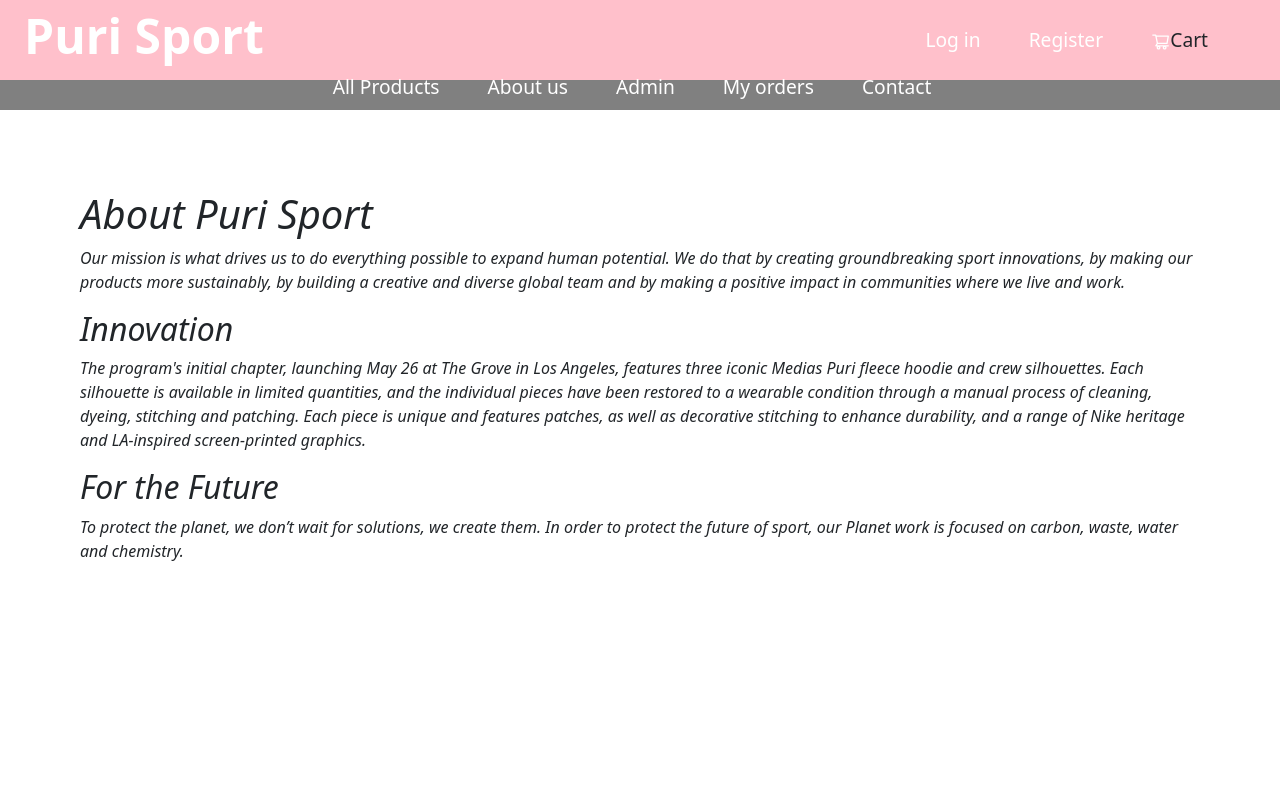
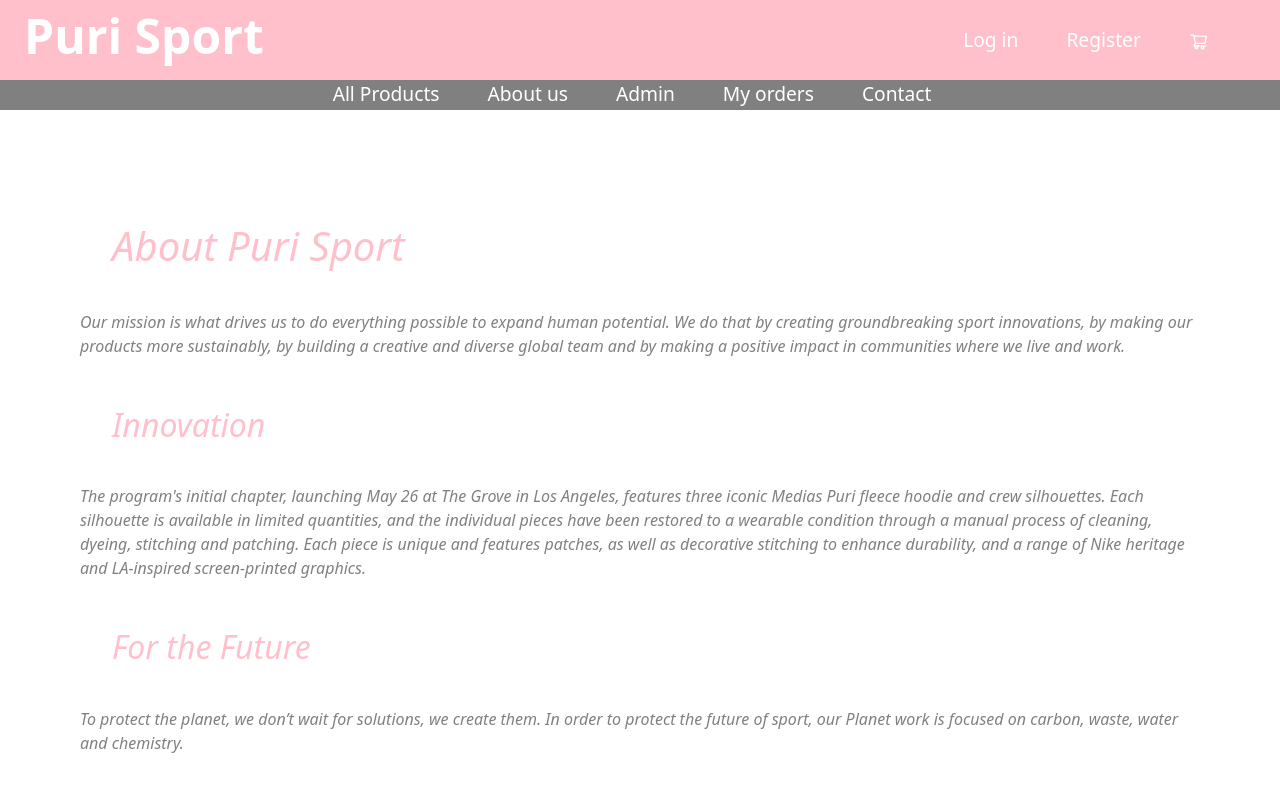
Before and after one commit to rafa87garcia/proyecto-final, a React (Create React App) app: page /aboutus in a window 1280 px wide. Shown: the top 800 px of the page. Built offline with nearby package versions, Linux system fonts and the light colour scheme; no server answers.

Commit message:
new colors and style

```diff
--- a/src/shared/components/AboutUs/_aboutUs.scss
+++ b/src/shared/components/AboutUs/_aboutUs.scss
@@ -3,4 +3,17 @@
     margin: 5rem;
     font-style: oblique;
     min-height: 100vh;
+    // background-color: pink;
+
+    p{
+        color: grey;
+    }
+
+
+
+    h1, h2{
+        color: pink;
+        padding: 2rem;
+
+    }
 }
--- a/src/shared/components/NavBar/_navBar.scss
+++ b/src/shared/components/NavBar/_navBar.scss
@@ -3,16 +3,18 @@
     height: 30px;
     background-color: grey;
     justify-content: center;
-    align-items: center;//de ariba abajo
+
 
     ul{
         list-style: none;
         display: flex;
-        justify-content: space-between;
+        // justify-content: space-between;
 
         li{
             margin-right: 3rem;
             font-size: larger;
+            align-items: center;
+
             a{
                 color: white;
 
--- a/src/shared/components/NavUser/NavUser.js
+++ b/src/shared/components/NavUser/NavUser.js
@@ -19,9 +19,7 @@
         <li>
           <Link to="cart">
             <AiOutlineShoppingCart />
-          </Link>
-
-          Cart</li>
+          </Link></li>
       </ul>
     </div>
   )
```
